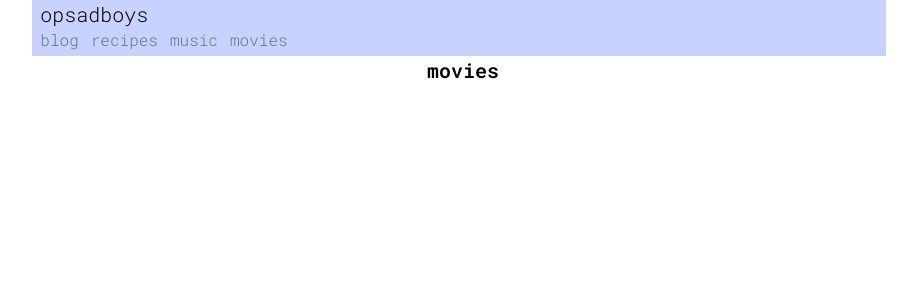
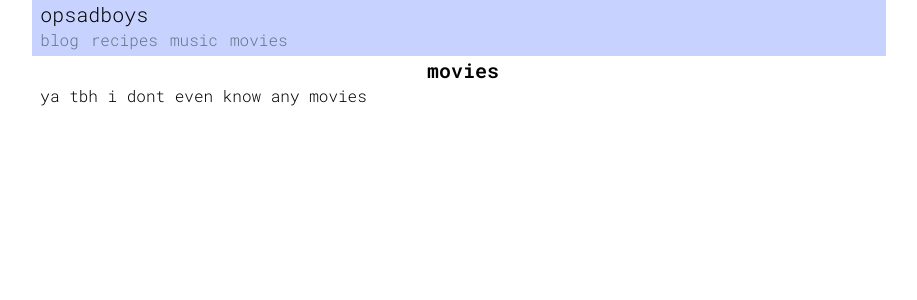
Before and after one commit to fernanlukban/opsadboys, a Next.js app: page /movies in a window 1280 px wide. Shown: the top 300 px of the page, without its empty margins (181-1098 px from the left). Built offline with nearby package versions, Linux system fonts and the light colour scheme.

Commit message:
moved the funny stuff in each index page

```diff
--- a/src/components/indexpage.tsx
+++ b/src/components/indexpage.tsx
@@ -15,6 +15,9 @@ export default function IndexPage({ children, pageName, posts } : PropsWithChild
 		<>
 			<PageTitle pageName={pageName} />
 			<div>
+				{children}
+			</div>
+			<div>
 				{posts ? posts.map(
 					(post) => (
 						<div key={post.id} className="flex flex-row">
@@ -25,9 +28,6 @@ export default function IndexPage({ children, pageName, posts } : PropsWithChild
 					)
 				) : null}
 			</div>
-			<div>
-				{children}
-			</div>
-		</>
+	</>
 	)
 }
--- a/src/pages/movies/index.tsx
+++ b/src/pages/movies/index.tsx
@@ -6,5 +6,11 @@ type MoviesPageProp = {
 }
 
 export default function Movies({ posts }: MoviesPageProp) {
-	return <IndexPage pageName="movies" posts={posts} />
+	return (
+		<>
+			<IndexPage pageName="movies" posts={posts}>
+				ya tbh i dont even know any movies
+			</IndexPage>
+		</>
+	);
 }
--- a/src/pages/recipes/index.tsx
+++ b/src/pages/recipes/index.tsx
@@ -9,7 +9,11 @@ type RecipePageProps = {
 }
 
 function RecipePage({ posts }: RecipePageProps) {
-	return <IndexPage pageName="recipes" posts={posts} />
+	return (
+		<IndexPage pageName="recipes" posts={posts}>
+			do u even like food?
+		</IndexPage>
+	)
 }
 
 export async function getStaticProps() {
```
